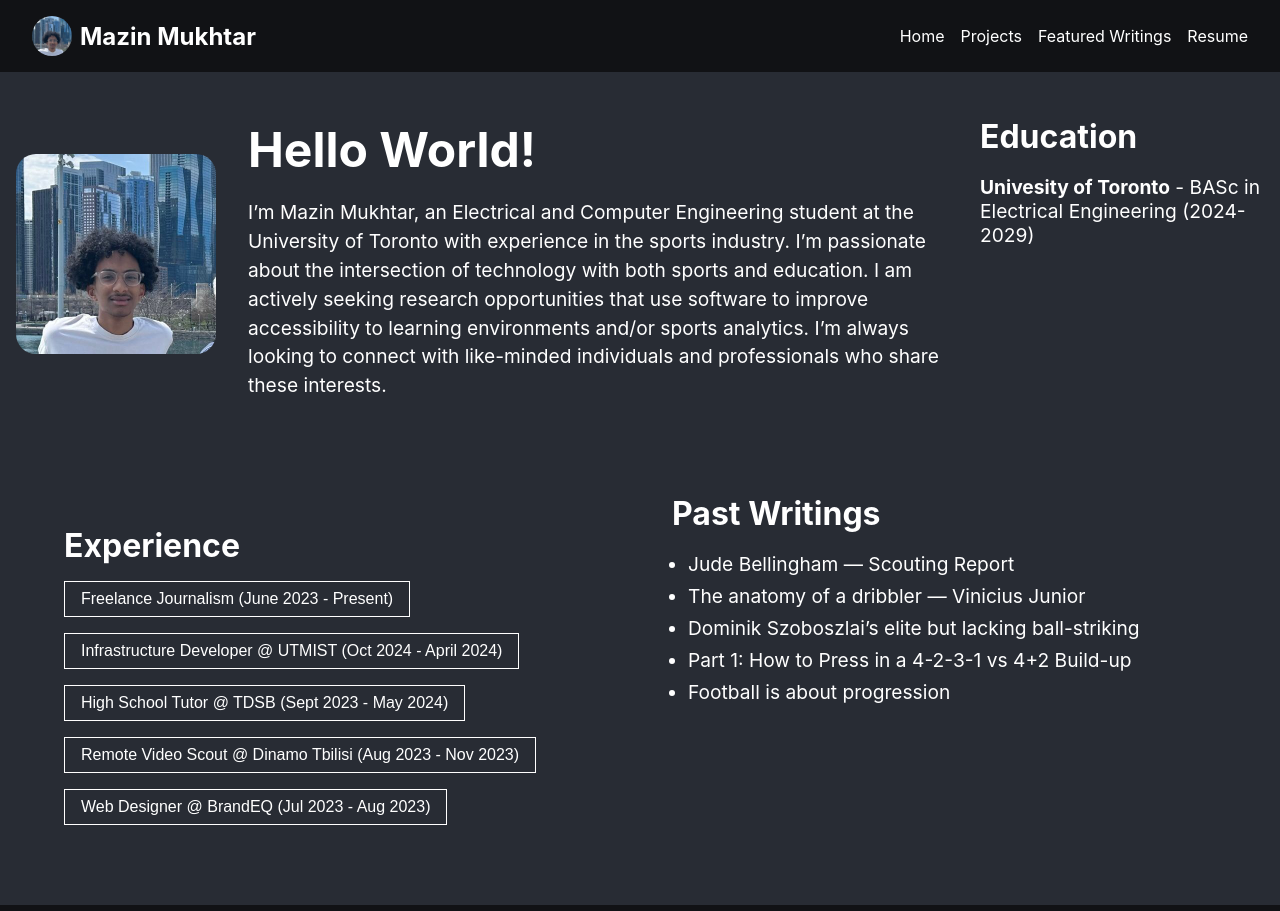
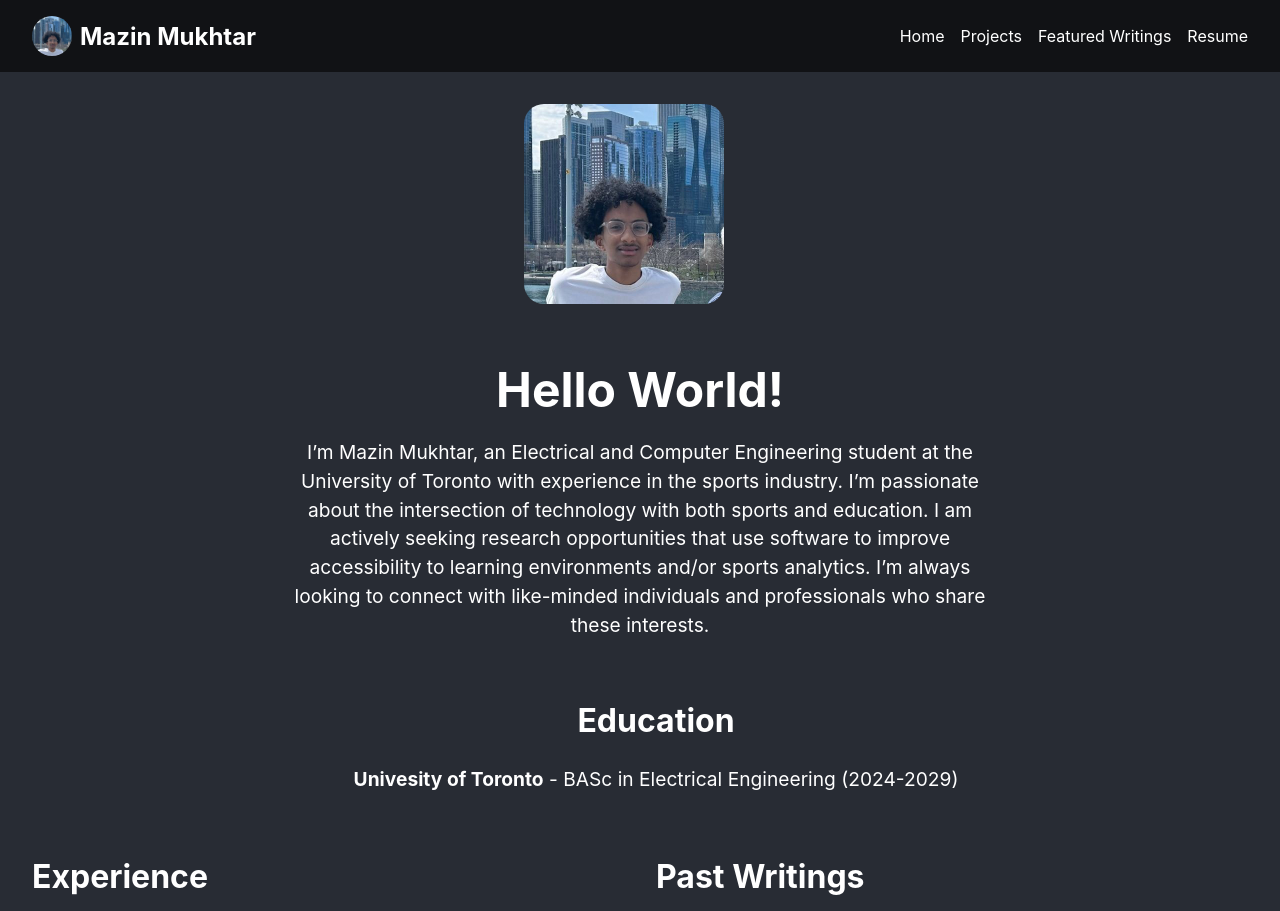
Before and after one commit to MazinMukhtar/mazinmukhtar.github.io, a React (Create React App) app: page / in a window 1280 px wide. Shown: the top 911 px of the page. Built offline with nearby package versions, Linux system fonts and the light colour scheme.

Commit message:
Adjusted layout of site

```diff
--- a/src/App.css
+++ b/src/App.css
@@ -1,14 +1,22 @@
-.App {
-  text-align: center;
+html, body, #root {
+  margin: 0;
+  padding: 0;
+  height: 100%;
+  width: 100%;
+}
+
+.app {
+  display: flex;
+  flex-direction: column;
+  min-height: 100vh;
 }
 
 .home-page {
   display: flex;
-  align-items: center;
-  justify-content: flex-start;
-  padding: 1rem 1rem;
+  flex-direction: column;
+  padding: 2rem;
   background-color: #282c34;
-  color: white
+  color: white;
 }
 
 .site-header {
@@ -56,6 +64,15 @@
   margin-right: 2rem;
 }
 
+.about-me-education {
+  display: flex;
+  flex-direction: column;
+  align-items: center;
+  text-align: center;
+  gap: 1rem;
+  margin-bottom: 2rem;
+}
+
 .about-me {
   max-width: 700px;
 }
@@ -72,16 +89,11 @@
 
 .education {
   margin-left: 2rem;
-  max-width: 800px;
-  align-self: flex-start;
-  justify-content: flex-start;
-  margin-top: 1.8rem;
+
 }
 
 .education h1 {
   font-size: 2rem;
-  margin-bottom: 1rem;
-  margin-top: 0rem;
 }
 
 .education p {
@@ -89,42 +101,21 @@
   margin-bottom: 0.5rem;
 }
 
-.education ul {
-  list-style-type: disc;
-  padding: 1;
-  margin: 0;
-  column-count: 2;
-  column-gap: 1rem;
+.experience-pair {
+  display: flex;
+  justify-content: space-between;
+  flex-direction: row;
+  align-items: flex-start;
+  gap: 2rem;
 }
 
-.education li {
-  margin-bottom: 0.5rem;
+.experience-pair > .experience,
+.experience-pair > .past-writings {
+  flex: 1;
+  min-width: 0;
 }
 
-.coursework-toggle {
-  margin-top: 0.5rem;
-  display: inline-block;
-  background: none;
-  border: 1px solid #fff;
-  color: #fff;
-  padding: 0.5rem 1rem;
-  cursor: pointer;
-  font-size: 1rem;
-}
-
-.coursework {
-  margin-top: 0.5rem;
-  font-size: 1rem;
-}
-
-.experience {
-  width: 100%;
-  background-color: #282c34;
-  color: white;
-  padding: 2rem;
-}
-
-.experience h1 {
+.experience h1, .past-writings h1 {
   font-size: 2rem;
   margin-bottom: 1rem;
 }
@@ -159,19 +150,6 @@
 
 .experience-detail a:hover {
   text-decoration: underline;
-}
-
-.experience-pair {
-  display: flex;
-  justify-content: space-between;
-  align-items: flex-start;
-  padding: 2rem;
-  background-color: #282c34;
-  color: white;
-}
-
-.experience, .past-writings {
-  width: 48%;
 }
 
 .past-writings h1 {
--- a/src/App.tsx
+++ b/src/App.tsx
@@ -91,6 +91,7 @@ function App() {
       </header>
 
       <main className="home-page" id="home">
+        <section className="about-me-education">
           <img src={profileImage} className="profile-image" alt="profile" />
           <div className="about-me">
             <h1>Hello World!</h1>
@@ -102,9 +103,9 @@ function App() {
             <h1>Education</h1>
             <p><strong>Univesity of Toronto</strong> - BASc in Electrical Engineering (2024-2029)</p>
           </div>
-      </main>
+        </section>
 
-<section className="experience-pair">
+        <section className="experience-pair" id="experience-past-writings">
           <div className="experience" id="experience">
             <h1>Experience</h1>
             {experiences.map(item => (
@@ -140,6 +141,7 @@ function App() {
             </ul>
           </div>
         </section>
+      </main>
 
       <footer className="site-footer" id="contact">
         <h3>Mazin Mukhtar</h3>
```
Lines whose indentation alone changed are shown as unchanged.
